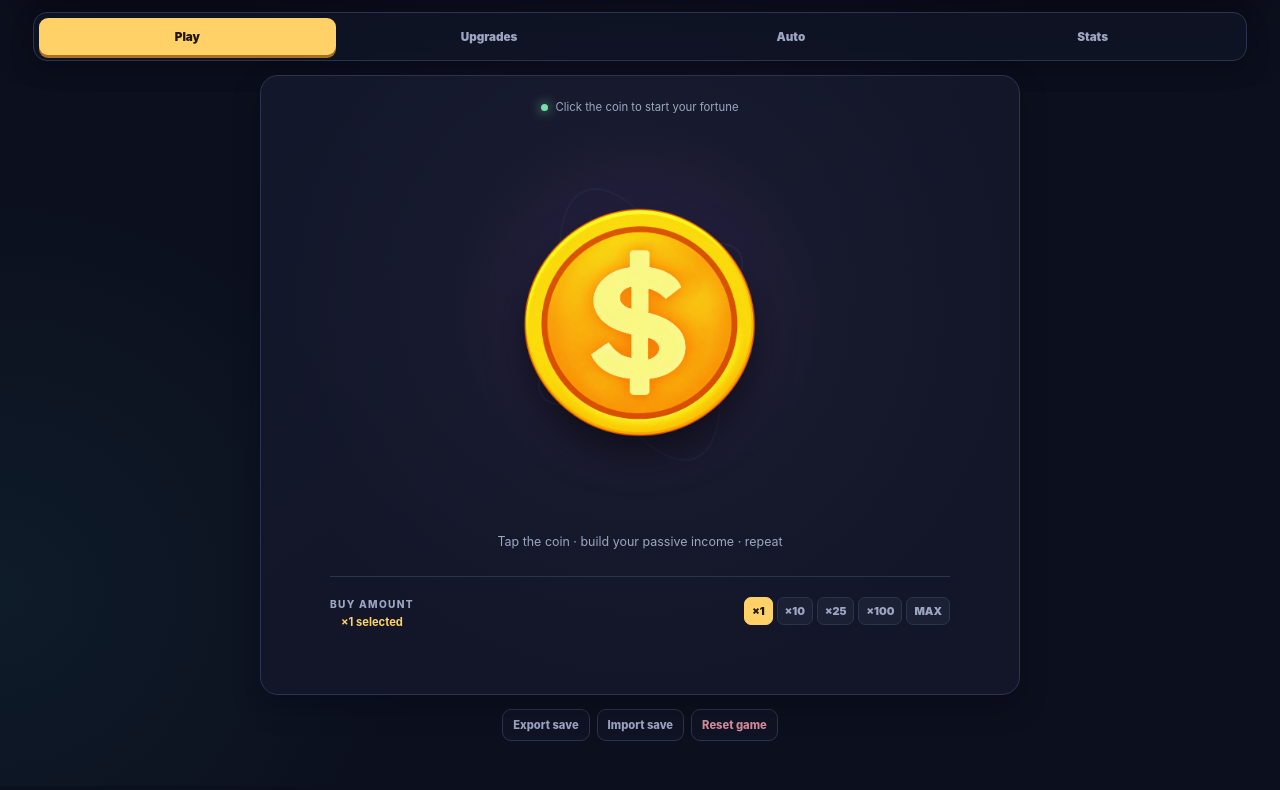
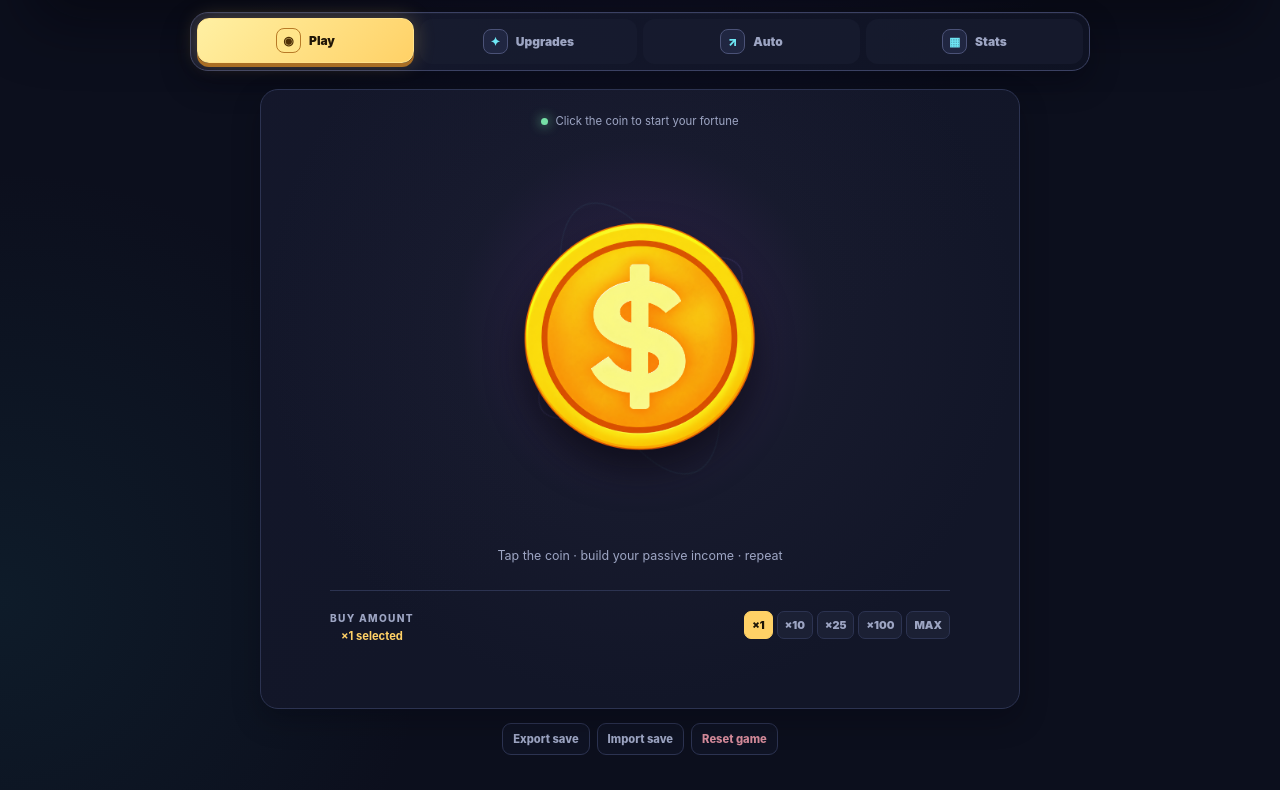
Before and after one commit to roninclark50-commits/MallIdle, a plain HTML site: page index.html in a window 1280 px wide. Shown: the part 187-977 px from the top of the page. Drawn offline with Linux system fonts and the light colour scheme.

Commit message:
Polish desktop tab navigation

```diff
--- a/index.html
+++ b/index.html
@@ -5,7 +5,7 @@
   <meta name="viewport" content="width=device-width, initial-scale=1.0, maximum-scale=1, user-scalable=no, viewport-fit=cover" />
   <meta name="theme-color" content="#0d1020" />
   <title>Money Clicker</title>
-  <link rel="stylesheet" href="styles.css?v=13" />
+  <link rel="stylesheet" href="styles.css?v=14" />
 </head>
 <body data-mobile-view="play">
   <div class="game-shell">
@@ -38,10 +38,10 @@
     </section>
 
     <nav class="desktop-nav" aria-label="Desktop game sections">
-      <button class="desktop-nav-button game-view-button active" data-mobile-view="play">Play</button>
-      <button class="desktop-nav-button game-view-button" data-mobile-view="upgrades">Upgrades</button>
-      <button class="desktop-nav-button game-view-button" data-mobile-view="auto">Auto</button>
-      <button class="desktop-nav-button game-view-button" data-mobile-view="stats">Stats</button>
+      <button class="desktop-nav-button game-view-button active" data-mobile-view="play"><span class="desktop-tab-icon" aria-hidden="true">◉</span><span>Play</span></button>
+      <button class="desktop-nav-button game-view-button" data-mobile-view="upgrades"><span class="desktop-tab-icon" aria-hidden="true">✦</span><span>Upgrades</span></button>
+      <button class="desktop-nav-button game-view-button" data-mobile-view="auto"><span class="desktop-tab-icon" aria-hidden="true">↗</span><span>Auto</span></button>
+      <button class="desktop-nav-button game-view-button" data-mobile-view="stats"><span class="desktop-tab-icon" aria-hidden="true">▦</span><span>Stats</span></button>
     </nav>
 
     <main class="game-layout">
--- a/styles.css
+++ b/styles.css
@@ -25,9 +25,12 @@
 .upgrade-card.rarity-max,.generator-card.rarity-max { border-color:#fff0a6; box-shadow:0 0 0 1px #fff4bd99,0 0 21px #ff83e866,0 0 38px #6ee7f544; }
 .upgrade-card.rarity-max::before,.generator-card.rarity-max::before { content:""; position:absolute; z-index:-1; inset:-4px; border-radius:inherit; background:conic-gradient(from 0deg,#ff5c8a,#ffd166,#76e0a6,#6ee7f5,#9a8cff,#ff5c8a); filter:blur(12px); opacity:.55; pointer-events:none; animation:rarity-shift 4.5s linear infinite; }
 @keyframes rarity-shift { to { transform:rotate(360deg); filter:blur(9px) hue-rotate(30deg); } }
-.desktop-nav { display:grid; grid-template-columns:repeat(4,1fr); gap:5px; margin-bottom:14px; padding:5px; border:1px solid var(--line); border-radius:14px; background:#101426cc; box-shadow:0 8px 22px #03040c44; }
-.desktop-nav-button { min-height:37px; border:0; border-radius:9px; color:var(--muted); background:transparent; font-size:.73rem; font-weight:900; }
-.desktop-nav-button.active { color:#211607; background:var(--gold); box-shadow:0 3px 0 #a96e24; }
+.desktop-nav { display:grid; grid-template-columns:repeat(4,1fr); width:min(100%,900px); gap:6px; margin:0 auto 18px; padding:6px; border:1px solid #3b4163; border-radius:18px; background:linear-gradient(135deg,#171b31dd,#0f1324dd); box-shadow:0 12px 30px #03040c55,inset 0 1px #ffffff08; }
+.desktop-nav-button { display:flex; align-items:center; justify-content:center; gap:8px; min-height:45px; border:1px solid transparent; border-radius:12px; color:var(--muted); background:#181d31aa; font-size:.75rem; font-weight:900; transition:color .18s,background .18s,border-color .18s,transform .18s,box-shadow .18s; }
+.desktop-nav-button:hover { border-color:#555d85; color:var(--text); background:#232943; transform:translateY(-1px); }
+.desktop-nav-button.active { border-color:#ffe28a; color:#211607; background:linear-gradient(135deg,#fff0a3,var(--gold)); box-shadow:0 4px 0 #a96e24,0 0 20px #ffd16644; transform:translateY(-1px); }
+.desktop-tab-icon { display:grid; place-items:center; width:25px; height:25px; border:1px solid #4b5277; border-radius:8px; color:var(--cyan); background:#202641; font-size:.75rem; line-height:1; }
+.desktop-nav-button.active .desktop-tab-icon { border-color:#b87a27; color:#4f3006; background:#ffe58a; }
 .mobile-topbar,.mobile-balance-card,.mobile-nav { display:none; }
 @media (max-width:650px) {
   html,body,button { -webkit-user-select:none; user-select:none; -webkit-touch-callout:none; -webkit-tap-highlight-color:transparent; }
```
